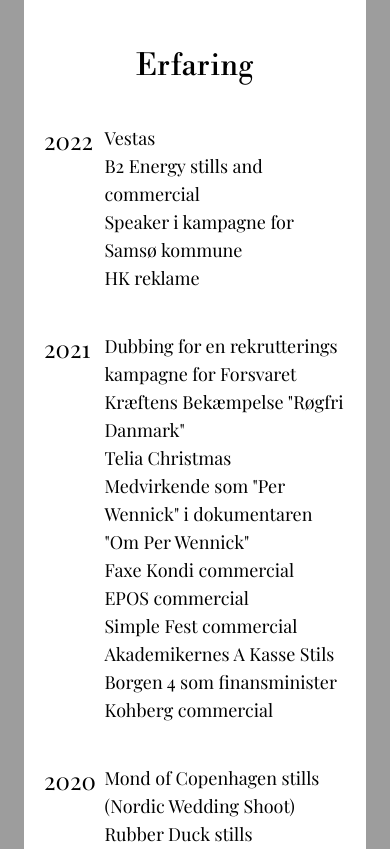
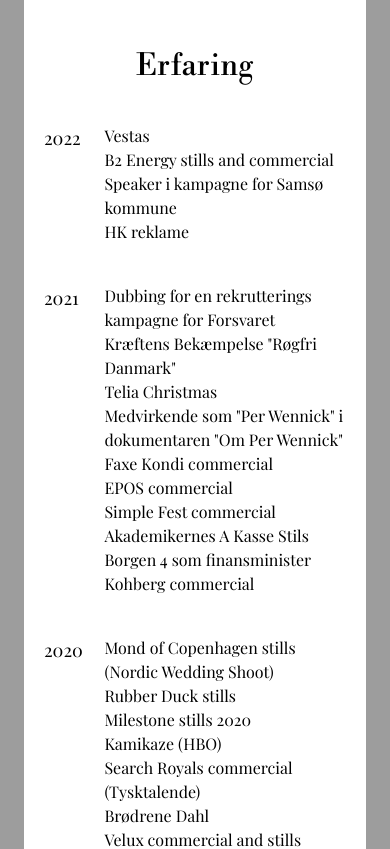
Before and after one commit to Claudiu-Ionel/rene-website, a Next.js app: page / in a window 390 px wide. Shown: the part 1840-2689 px from the top of the page. Built offline with nearby package versions, Linux system fonts and the light colour scheme.

Commit message:
Changed font size at ExperienceTimeline for mobile devices

```diff
--- a/app/Components/ExperienceTimeline.js
+++ b/app/Components/ExperienceTimeline.js
@@ -15,9 +15,9 @@
       <section className="w-[60%] ipadAir:w-full">
         {experienceTimelineData.map(({ year, projects }) => (
           // eslint-disable-next-line react/jsx-key
-          <div className="w-full flex mb-10">
-            <h3 className="text-2xl w-[20%]">{year}</h3>
-            <div className="w-[80%]">
+          <div className="w-full flex mb-10 ">
+            <h3 className="text-2xl w-[20%] md:text-lg">{year}</h3>
+            <div className="w-[80%] md:text-base">
               {projects.map((project) => (
                 <p key={project}>{project}</p>
               ))}
```
